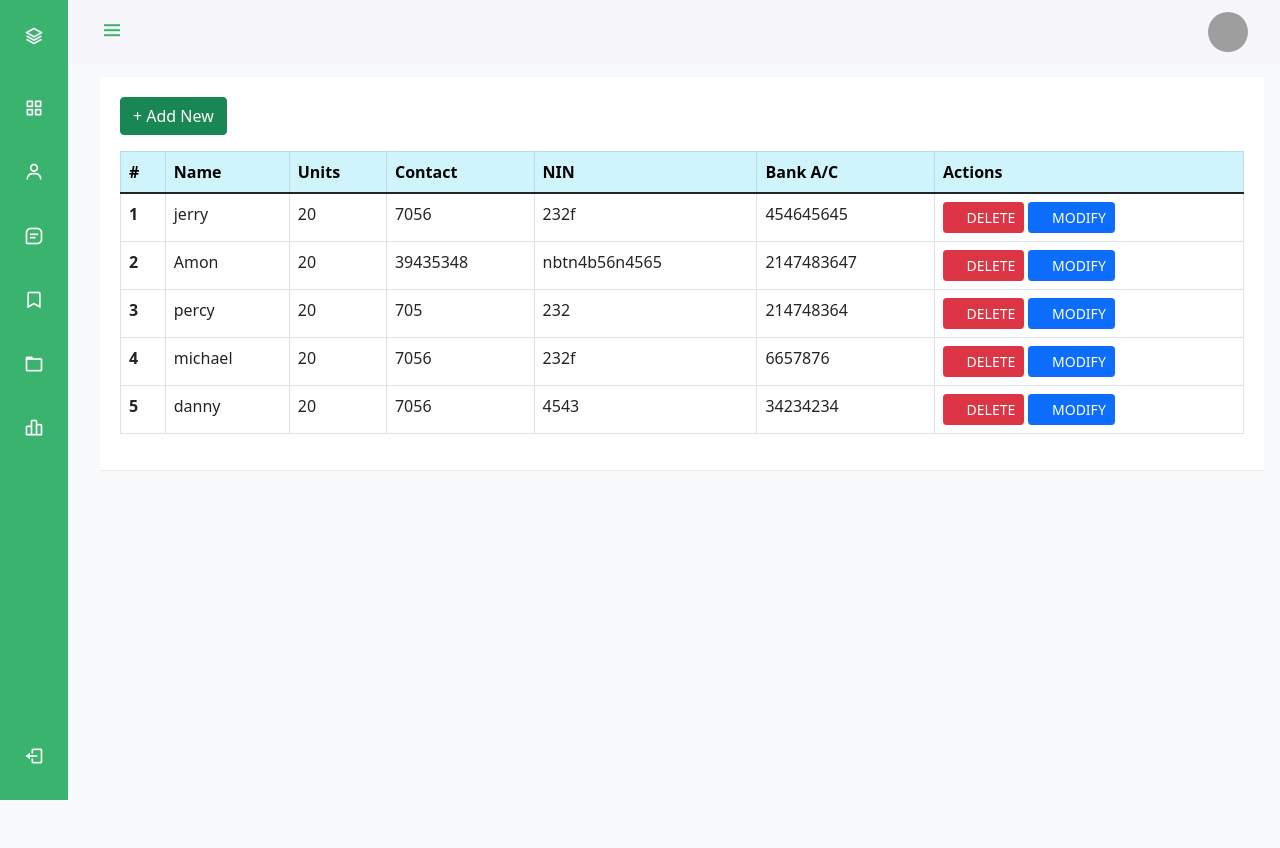
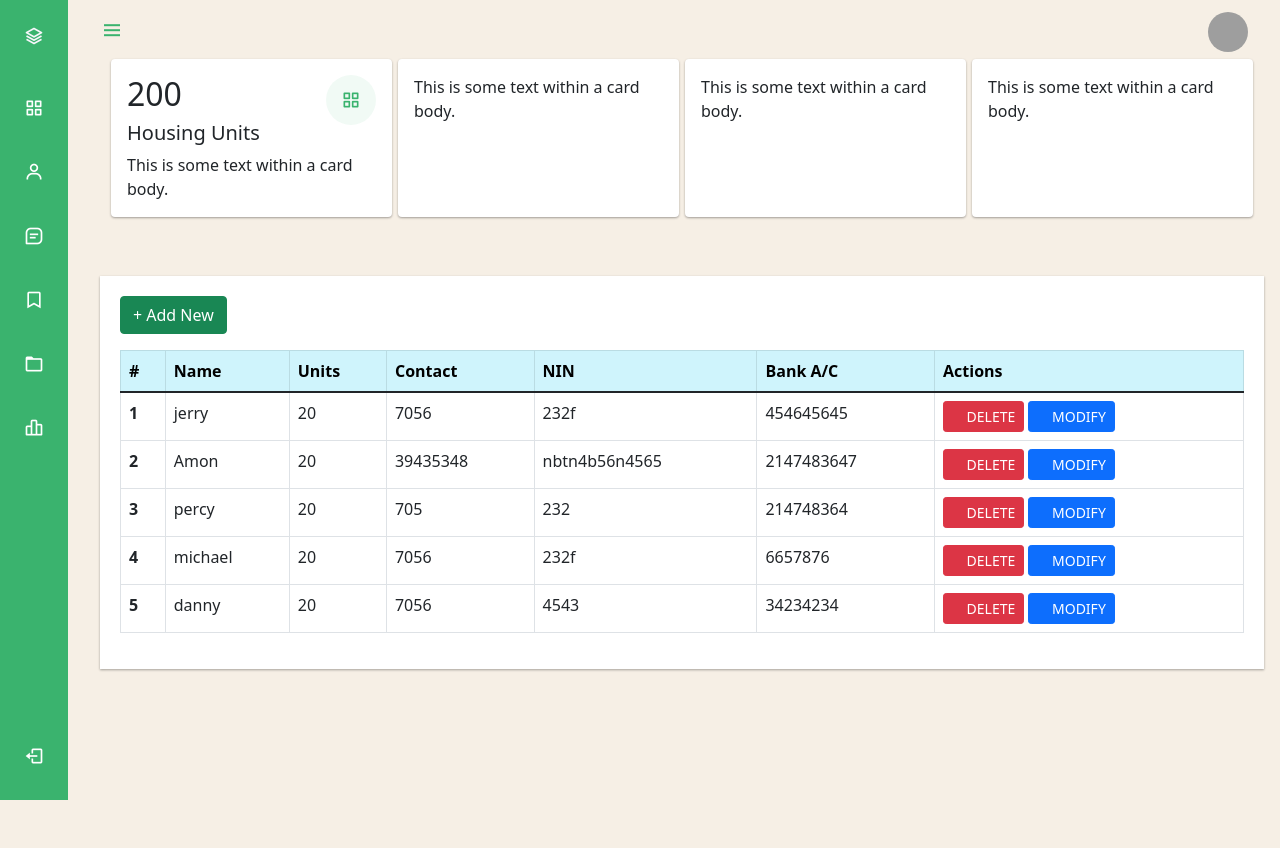
Before and after one commit to makohainnocent/Real, a PHP site: page /owner/screens/owners.php in a window 1280 px wide. Before the commit the page ends 800 px from the top, so only its background shows below. Run offline with PHP 8.4, Linux system fonts and the light colour scheme; data comes from the database, SQL or seed files in the repository; some web fonts are replaced; grey boxes are pictures that could not be loaded.

Commit message:
Changed look and feel of the owners page

```diff
--- a/owner/screens/owners.php
+++ b/owner/screens/owners.php
@@ -6,19 +6,55 @@
     <?php require('../../ui/obj_header.php') ?>
 </head>
 
-<body id="body-pd" style="background-color:#f8f9fa !important;">
+<body id="body-pd" style="background-color:#f6efe5 !important;">
 
-    <header class="header" id="header">
+    <header class="header" id="header" style="background-color:#fff0;">
         <div class="header_toggle"> <i class='bx bx-menu' id="header-toggle"></i> </div>
         <div class="header_img"> <img src="https://i.imgur.com/hczKIze.jpg" alt=""> </div>
     </header>
     <?php require('../../sidebar.php') ?>
     <!--Container Main start-->
-    <div class="height-100 bg-light">
-        <h4>Main Components</h4>
+    <div class="height-100 bg-light mt-3" style="background-color:#f6efe5 !important">
 
 
-        <div class="table-wrapper mt-5" style="background: #fff;padding: 20px;box-shadow: 0 1px 1px rgb(0 0 0 / 5%);">
+    <div class="d-flex p-2 mt-5 justify-content-around">
+
+<div class="card card-box">
+    <div class="card-body">
+        <div class="d-flex flex-row justify-content-between">
+            <div class="d-flex flex-column align-self-center">
+                <span class="h2">200</span>
+                <span class="h5">Housing Units</span>
+            </div>
+            <div><i class='bx bx-grid-alt nav_icon font-size-lg rounded-circle' style='padding:15px;background-color:#3ab36e12;color:#3ab36e' aria-hidden="true"></i></div>
+        </div>
+        This is some text within a card body.
+    </div>
+</div>
+
+<div class="card card-box">
+    <div class="card-body">
+        This is some text within a card body.
+    </div>
+</div>
+
+<div class="card card-box">
+    <div class="card-body">
+        This is some text within a card body.
+    </div>
+</div>
+
+<div class="card card-box">
+    <div class="card-body">
+        This is some text within a card body.
+    </div>
+</div>
+
+
+</div>
+
+
+        <div class="table-wrapper mt-5" style="background: #fff;padding: 20px;box-shadow: rgba(0, 0, 0, 0.12) 0px 1px 3px, rgba(0, 0, 0, 0.24) 0px 1px 2px;">
 
 
             <button type="button" class="btn btn-success" data-bs-toggle="modal" data-bs-target="#add_owner"><i class="fa fa-plus" aria-hidden="true"></i> Add New</button>
--- a/ui/custom.css
+++ b/ui/custom.css
@@ -1,3 +1,4 @@
+
 
 body{
     background-color:#f5f5f5;
```
